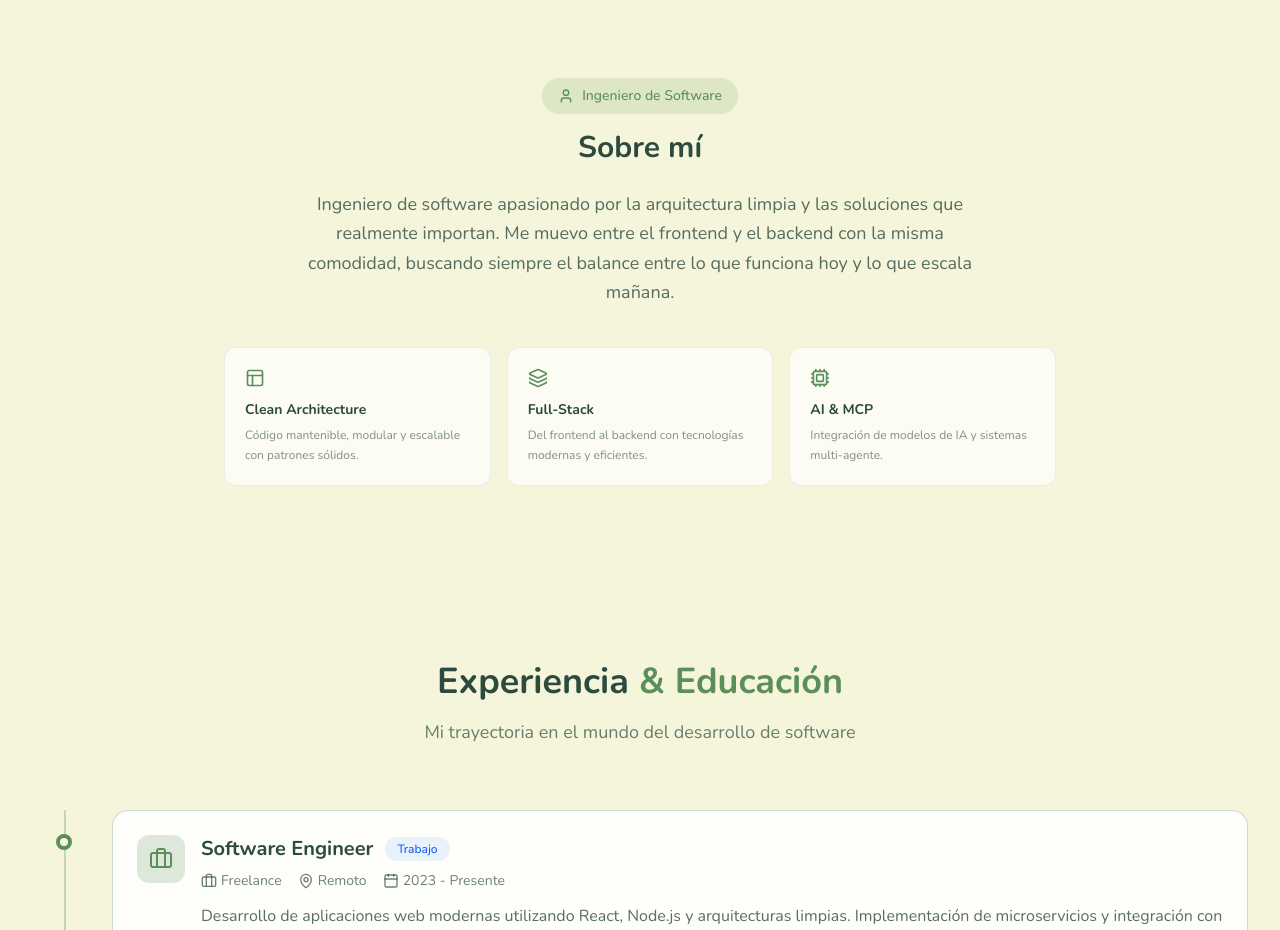
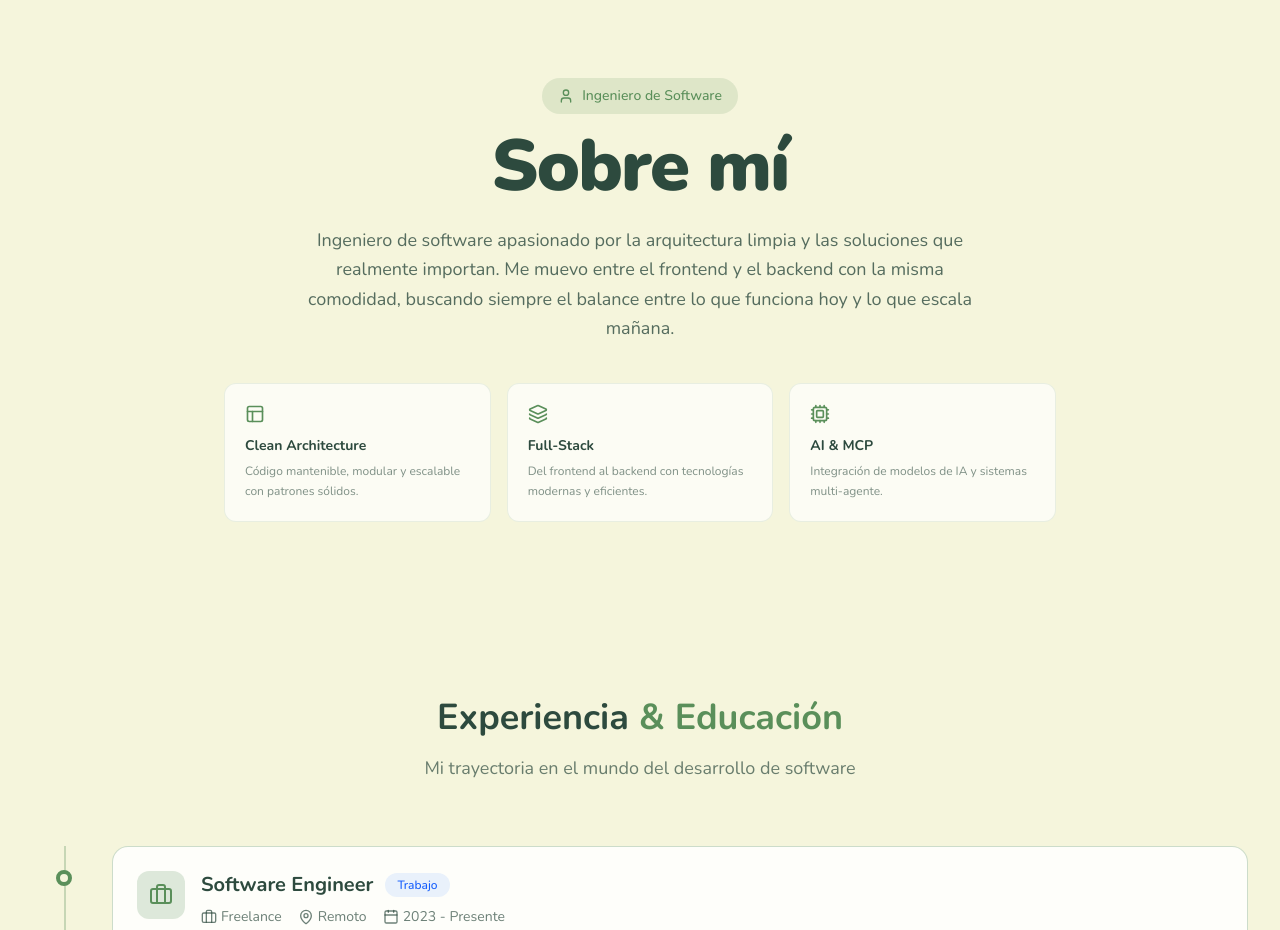
Before and after one commit to Jajavier2404/PORTAFOLIO-FRONTEND, a React (Vite) app: page / in a window 1280 px wide. Shown: the part 802-1732 px from the top of the page. Built offline with nearby package versions, Linux system fonts and the light colour scheme; no server answers.

Commit message:
style(home): make 'Sobre mí' title large and bold
- Increased to text-5xl/sm:text-6xl/lg:text-7xl
- Font-black tracking-tight for impact

```diff
--- a/src/pages/HomePage.tsx
+++ b/src/pages/HomePage.tsx
@@ -60,7 +60,7 @@ function AboutMe() {
           {/* Title */}
           <h2
             className={cn(
-              'text-2xl md:text-3xl font-bold mb-6',
+              'text-5xl sm:text-6xl lg:text-7xl font-black tracking-tight leading-none mb-6',
               isDark ? 'text-night-text' : 'text-day-text'
             )}
           >
```
